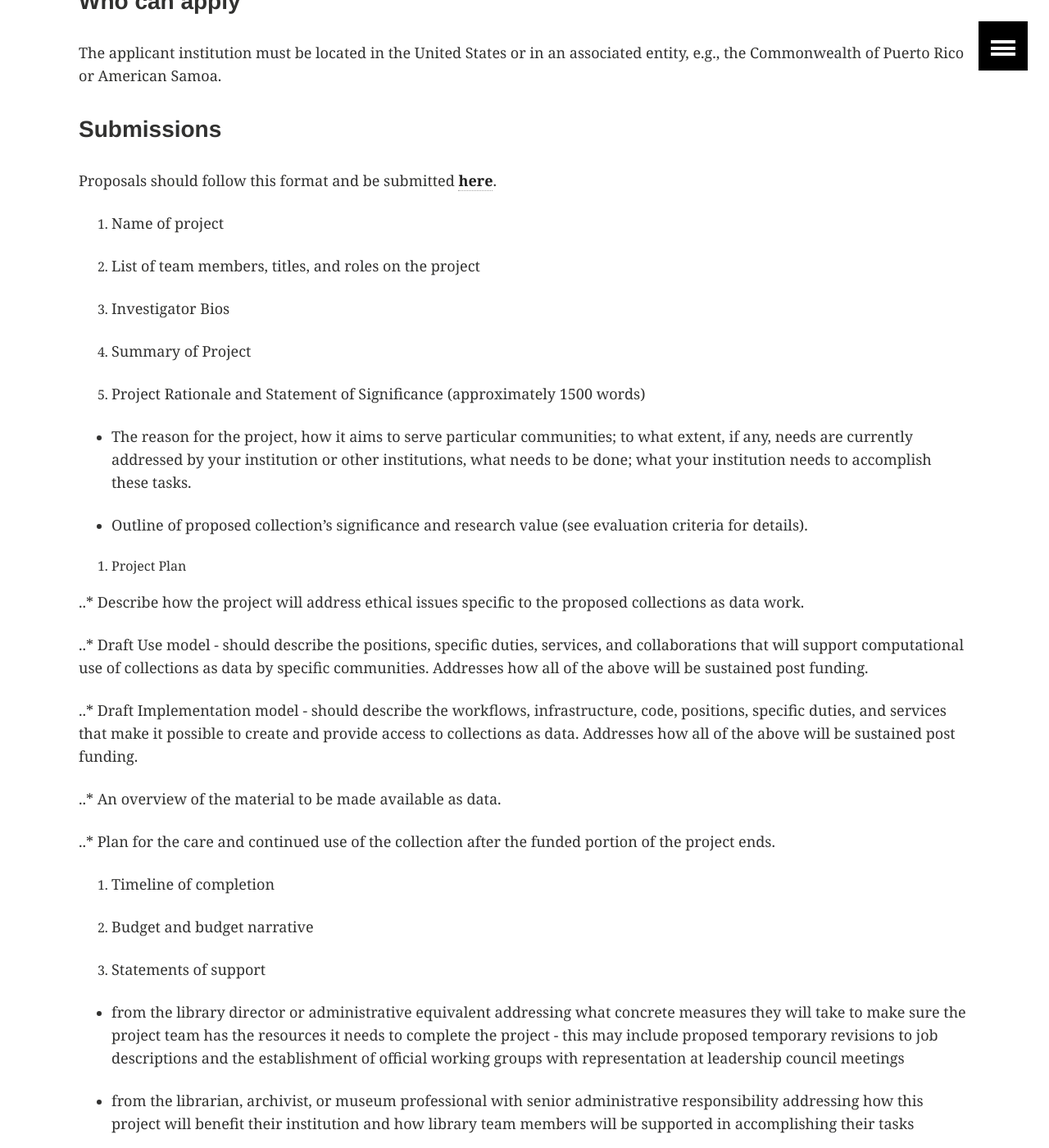
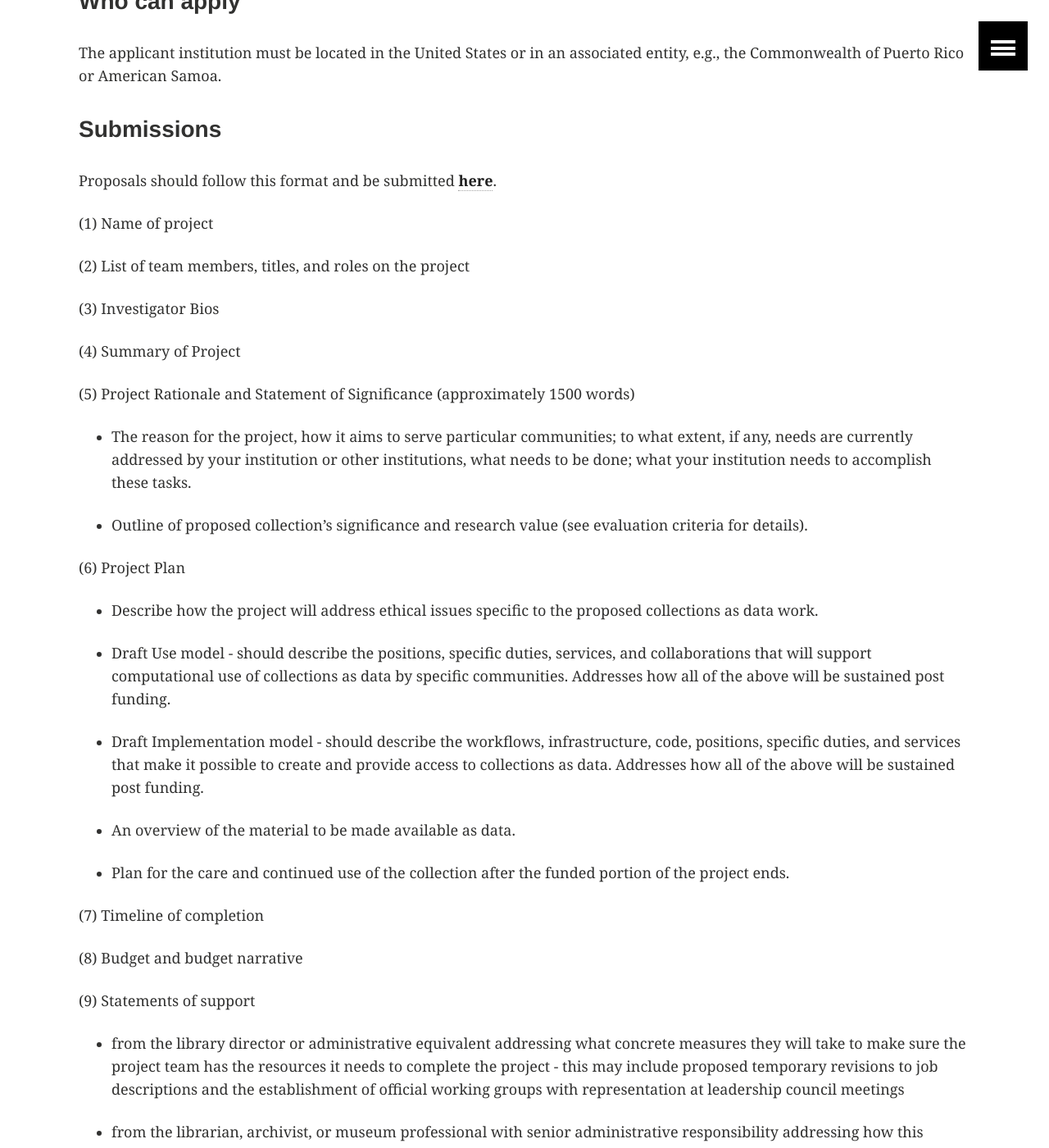
Before and after one commit to collectionsasdata/part2whole, a Jekyll site: the page built from cfp.md, in a window 1280 px wide and 1400 px high, scrolled down 3499 px. Shown: the whole window at 82% size. Built offline with Jekyll 4.4.1, drawn with Linux system fonts in a browser that asks for light colours.

Commit message:
Update cfp.md

```diff
--- a/cfp.md
+++ b/cfp.md
@@ -87,37 +87,37 @@ The applicant institution must be located in the United States or in an associat
 
 Proposals should follow this format and be submitted [**here**](https://docs.google.com/forms/d/e/1FAIpQLSePQ5osAJLzqWEZZys7LpdPn3C5KiSzxbSfhBuoF1_-iztVQA/viewform?usp=sf_link).
 
-1. Name of project
+(1) Name of project
 
-2. List of team members, titles, and roles on the project
+(2) List of team members, titles, and roles on the project
 
-3. Investigator Bios
+(3) Investigator Bios
 
-4. Summary of Project
+(4) Summary of Project
 
-5. Project Rationale and Statement of Significance (approximately 1500 words)
+(5) Project Rationale and Statement of Significance (approximately 1500 words)
 
 * The reason for the project, how it aims to serve particular communities; to what extent, if any, needs are currently addressed by your institution or other institutions, what needs to be done; what your institution needs to accomplish these tasks.
 
 * Outline of proposed collection’s significance and research value (see evaluation criteria for details).
 
-6. Project Plan
+(6) Project Plan
 
-..* Describe how the project will address ethical issues specific to the proposed collections as data work.
+* Describe how the project will address ethical issues specific to the proposed collections as data work.
 
-..* Draft Use model - should describe the positions, specific duties, services, and collaborations that will support computational use of collections as data by specific communities. Addresses how all of the above will be sustained post funding.
+* Draft Use model - should describe the positions, specific duties, services, and collaborations that will support computational use of collections as data by specific communities. Addresses how all of the above will be sustained post funding.
 
-..* Draft Implementation model - should describe the workflows, infrastructure, code, positions, specific duties, and services that make it possible to create and provide access to collections as data. Addresses how all of the above will be sustained post funding.
+* Draft Implementation model - should describe the workflows, infrastructure, code, positions, specific duties, and services that make it possible to create and provide access to collections as data. Addresses how all of the above will be sustained post funding.
 
-..* An overview of the material to be made available as data.
+* An overview of the material to be made available as data.
 
-..* Plan for the care and continued use of the collection after the funded portion of the project ends.
+* Plan for the care and continued use of the collection after the funded portion of the project ends.
 
-7. Timeline of completion
+(7) Timeline of completion
 
-8. Budget and budget narrative
+(8) Budget and budget narrative
 
-9. Statements of support
+(9) Statements of support
 
 * from the library director or administrative equivalent addressing what concrete measures they will take to make sure the project team has the resources it needs to complete the project - this may include proposed temporary revisions to job descriptions and the establishment of official working groups with representation at leadership council meetings
 
```
